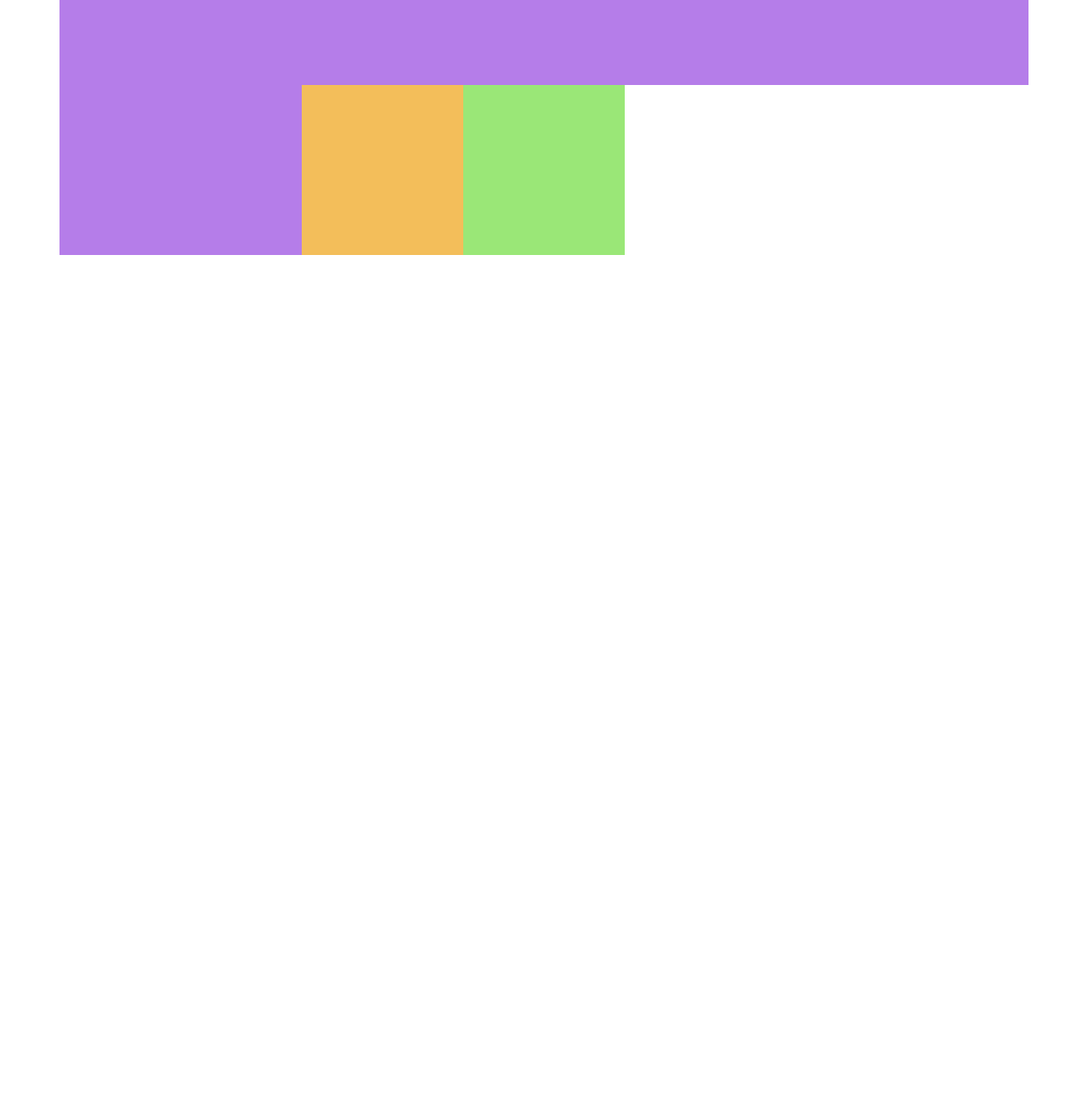
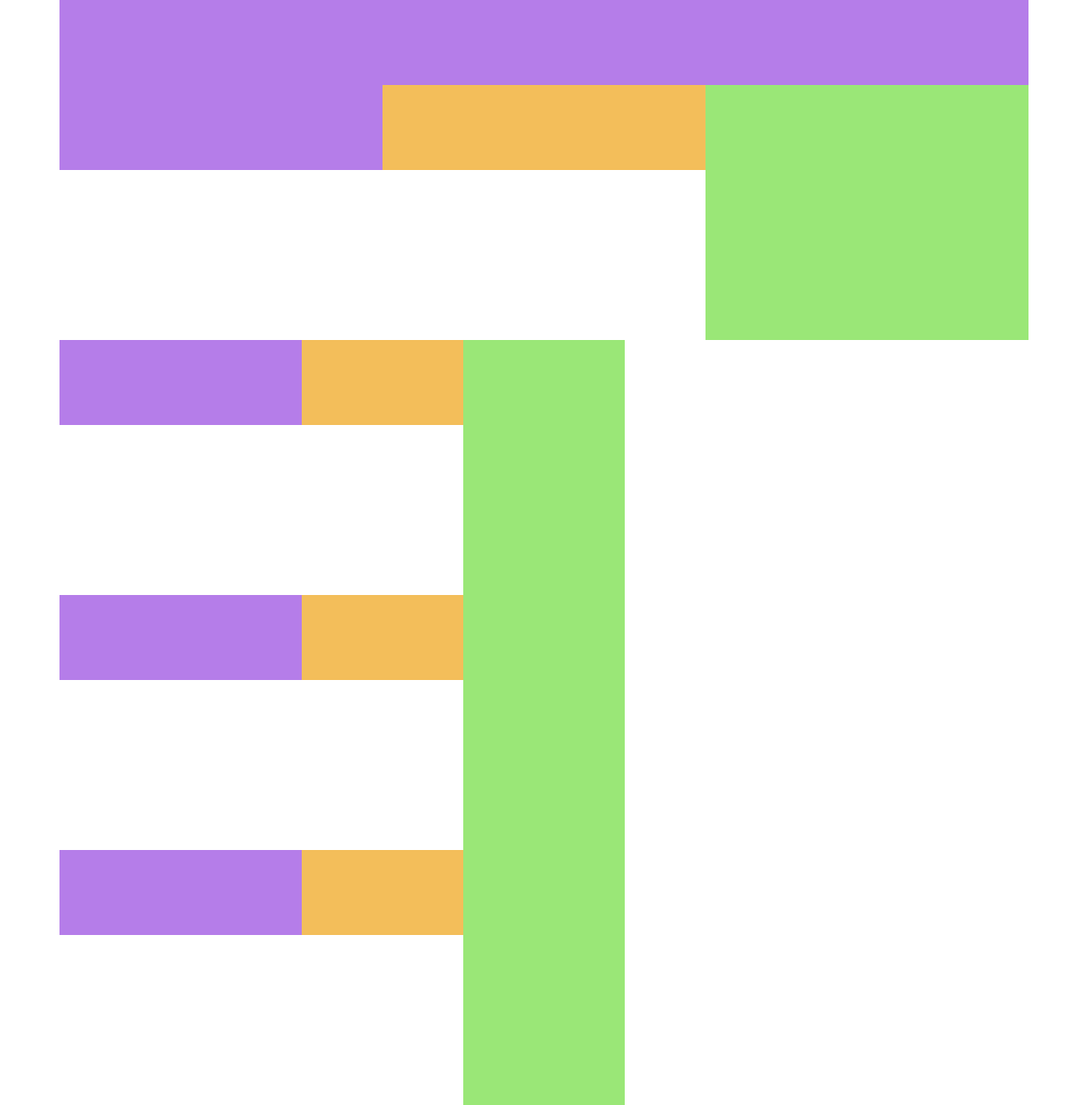
Before and after one commit to hirrosuniga/hirrosuniga.github.io, a plain HTML site: page bootstrap/layout.html in a window 1280 px wide. Shown: the whole page at 85% size. Before the commit the page ends 800 px from the top, so only its background shows below. Drawn offline with nearby package versions, Linux system fonts and the light colour scheme.

Commit message:
Add files via upload

```diff
--- a/bootstrap/layout.html
+++ b/bootstrap/layout.html
@@ -19,9 +19,9 @@
             </div>
 
             <div class="row">
-                <div class="col-3 box box1"></div>
-                <div class="col-2 box box2"></div>
-                <div class="col-2 box box3"></div>
+                <div class="col box box1"></div>
+                <div class="col box box2"></div>
+                <div class="col box box3"></div>
 
             </div>
 
@@ -32,6 +32,20 @@
 
             </div>
 
+            <div class="row">
+              <div class="col-3 box box1"></div>
+              <div class="col-2 box box2"></div>
+              <div class="col-2 box box3"></div>
+
+          </div>
+
+          <div class="row">
+            <div class="col-3 box box1"></div>
+            <div class="col-2 box box2"></div>
+            <div class="col-2 box box3"></div>
+
+        </div>
+
          </div>
 
 
--- a/bootstrap/style.css
+++ b/bootstrap/style.css
@@ -1,21 +1,21 @@
-.box {
 
-    height: 100px;
-
-}
 
 .box1 {
     background-color: rgb(181, 125, 233);
+    height: 100px;
 }
 
 .box2 {
     background-color: rgb(243, 190, 90);
+    height: 100px;
 }
 
 .box3 {
     background-color: rgb(154, 231, 119);
+    height: 300px;
 }
 
 .box4 {
     background-color: rgb(101, 111, 248);
+    height: 200px;
 }
```
